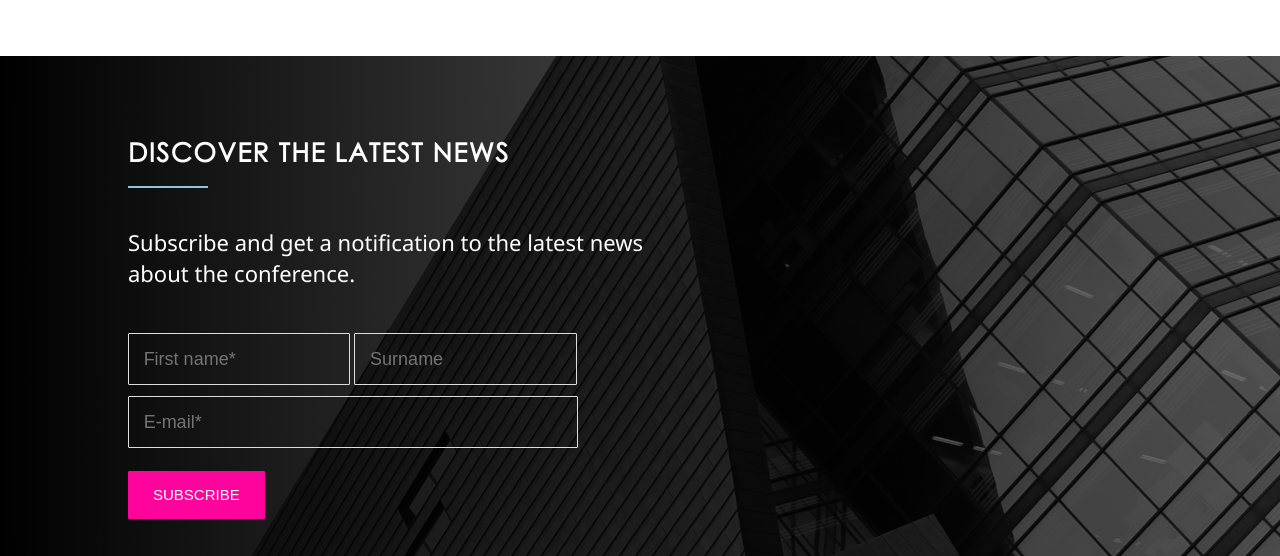
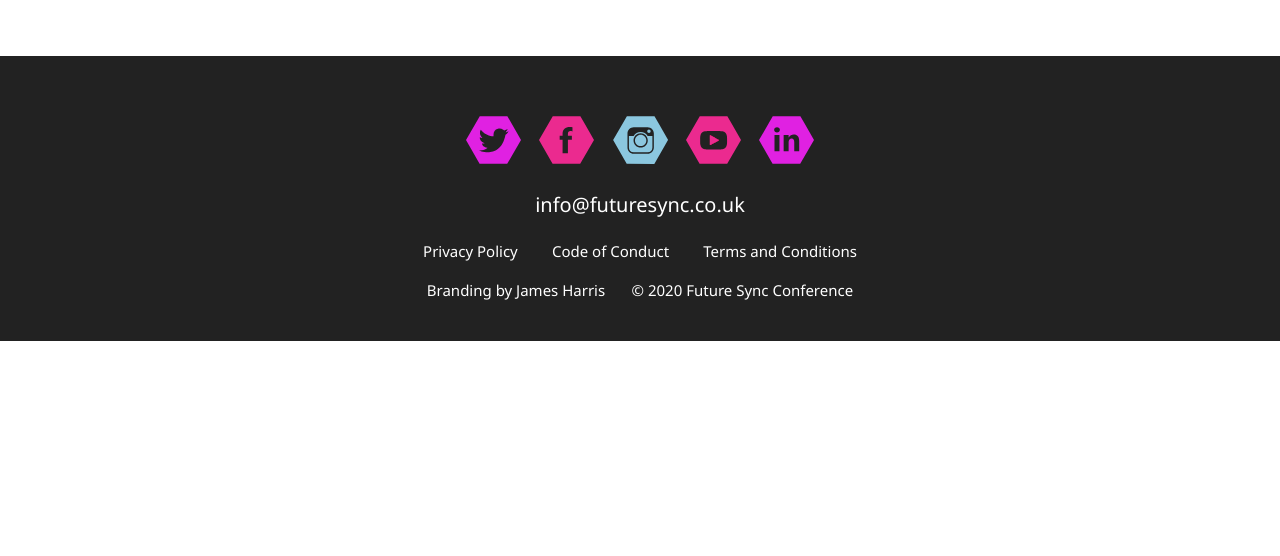
Before and after one commit to FutureSyncConference/future-sync-conf-2019, a plain HTML site: page index.html in a window 1280 px wide. Shown: the part 8260-8816 px from the top of the page. After the commit the page ends 8601 px from the top, so only its background shows below. Drawn offline with nearby package versions, Linux system fonts and the light colour scheme.

Commit message:
Removes mailing list

```diff
--- a/index.html
+++ b/index.html
@@ -806,41 +806,6 @@
                 </div>
             </section>
 
-            <section class="newsletter">
-                <img class="fitimage" src="images/plymuni6-bw.jpg" alt="Portland Square Building - Plymouth University">
-                <div class="overlay overlay--gradient--black"></div>
-                <div class="container">
-                    <h1>discover the latest news</h1>
-                    <p>Subscribe and get a notification to the latest news about the conference.</p>
-                    <div id="mc_embed_signup">
-                        <form action="https://futuresync.us15.list-manage.com/subscribe/post?u=e26b88678fcb5a728a0e8652f&amp;id=741c1c9ca5" method="post" id="mc-embedded-subscribe-form" name="mc-embedded-subscribe-form" class="validate" target="_blank">
-                            <div id="mc_embed_signup_scroll">
-                                <div class="wrapper">
-                                    <label for="mce-FNAME" style="position: absolute; left: -5000px;">First Name</label>
-                                    <input type="text" value="" name="FNAME" class="name" id="mce-FNAME" placeholder="First name*" required>
-                                    <label for="mce-LNAME" style="position: absolute; left: -5000px;">Last Name</label>
-                                    <input type="text" value="" name="LNAME" class="surname" id="mce-LNAME" placeholder="Surname">
-                                    <label for="mce-EMAIL" style="position: absolute; left: -5000px;">Email</label>
-                                    <input type="email" value="" name="EMAIL" class="required email" id="mce-EMAIL" placeholder="E-mail*" required>
-                                </div>
-                                <div id="mce-responses" class="clear">
-                                    <div class="response" id="mce-error-response" style="display:none"></div>
-                                    <div class="response" id="mce-success-response" style="display:none"></div>
-                                </div>
-                                <!-- real people should not fill this in and expect good things - do not remove this or risk form bot signups-->
-                                <!-- <div style="position: absolute; left: -5000px;" aria-hidden="true">
-                                    <input type="text" name="b_e26b88678fcb5a728a0e8652f_741c1c9ca5" tabindex="-1" value="">
-                                </div>
-                                -->
-                                <div class="clear">
-                                    <input type="submit" value="Subscribe" name="subscribe" id="mc-embedded-subscribe" class="button">
-                                </div>
-                            </div>
-                        </form>
-                    </div>
-                </div>
-            </section>
-
         </main>
 
         <footer>
```
